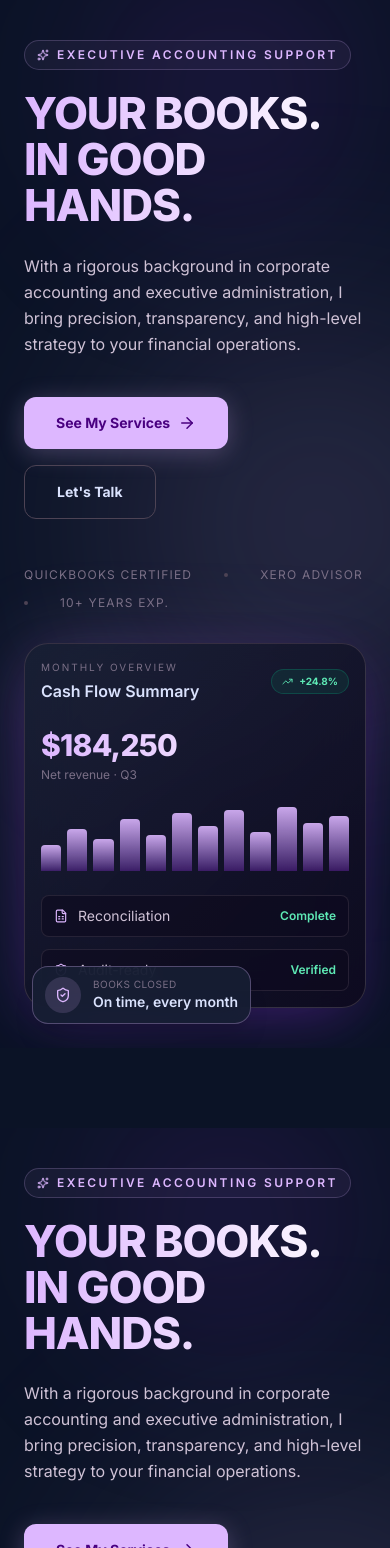
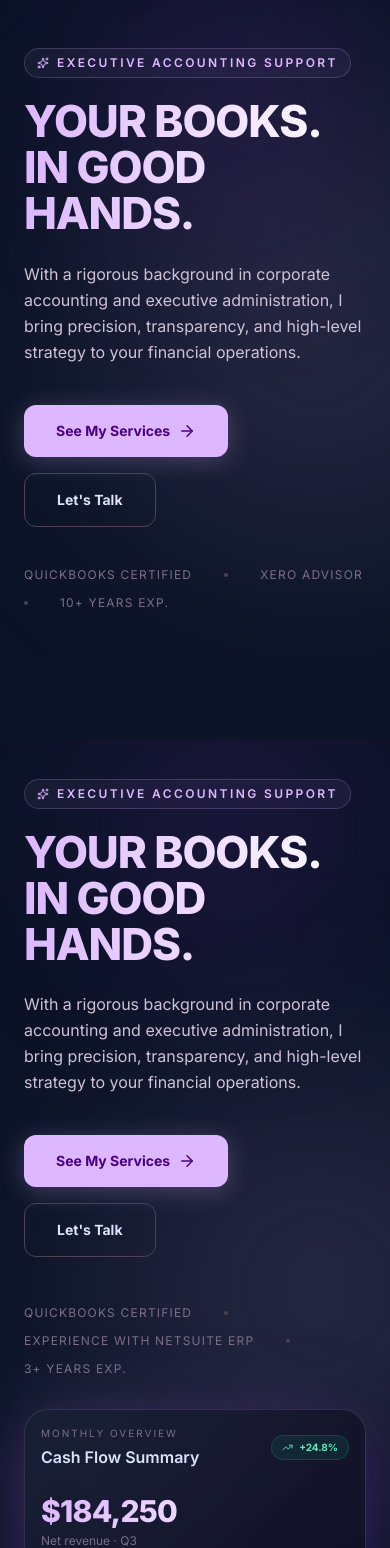
Before and after one commit to paulinelucena/Pauline-Portfolio, a React (Vite) app: page / in a window 390 px wide. Shown: the top 1548 px of the page. Built offline with nearby package versions, Linux system fonts and the light colour scheme.

Commit message:
Update Header.tsx

```diff
--- a/src/components/Header.tsx
+++ b/src/components/Header.tsx
@@ -5,15 +5,15 @@ export default function Hero() {
   return (
     <section
       id="hero"
-      className="relative w-full overflow-hidden py-10 md:py-14"
+      className="relative flex items-center overflow-hidden px-6 md:px-12 max-w-7xl mx-auto py-12 md:py-16"
     >
       {/* Decorative Glow Elements */}
       <div className="absolute -right-32 top-1/2 -translate-y-1/2 w-[400px] md:w-[700px] h-[400px] md:h-[700px] bg-[#ddb7ff]/15 rounded-full blur-[120px] md:blur-[160px] pointer-events-none" />
       <div className="absolute left-1/4 -top-10 w-[260px] h-[260px] bg-[#842bd2]/15 rounded-full blur-[90px] pointer-events-none" />
 
-      <div className="relative z-10 max-w-6xl mx-auto px-6 md:px-12 grid grid-cols-1 lg:grid-cols-[1fr_420px] gap-8 lg:gap-10 items-center w-full">
+      <div className="relative z-10 grid grid-cols-1 lg:grid-cols-[1.1fr_1fr] gap-12 lg:gap-16 items-center w-full">
         {/* LEFT — Copy */}
-        <div className="w-full">
+        <div className="max-w-2xl">
           <motion.p
             initial={{ opacity: 0, y: 15 }}
             animate={{ opacity: 1, y: 0 }}
@@ -73,7 +73,7 @@ export default function Hero() {
             initial={{ opacity: 0 }}
             animate={{ opacity: 1 }}
             transition={{ duration: 0.8, delay: 0.5 }}
-            className="mt-12 flex flex-wrap items-center gap-x-8 gap-y-3 text-xs uppercase tracking-widest text-[#7a6f86]"
+            className="mt-10 flex flex-wrap items-center gap-x-8 gap-y-3 text-xs uppercase tracking-widest text-[#7a6f86]"
           >
             <span>QuickBooks Certified</span>
             <span className="h-1 w-1 rounded-full bg-[#4d4354]" />
@@ -88,13 +88,13 @@ export default function Hero() {
           initial={{ opacity: 0, scale: 0.95, y: 30 }}
           animate={{ opacity: 1, scale: 1, y: 0 }}
           transition={{ duration: 0.9, delay: 0.3, ease: 'easeOut' }}
-          className="relative block"
+          className="relative hidden lg:block"
         >
           {/* Glow behind card */}
           <div className="absolute inset-0 -z-10 bg-gradient-to-br from-[#ddb7ff]/20 via-[#842bd2]/10 to-transparent rounded-3xl blur-2xl" />
 
           {/* Main card */}
-          <div className="relative rounded-3xl border border-[#4d4354]/60 bg-gradient-to-br from-[#171f33]/80 to-[#0e0a1f]/90 backdrop-blur-xl p-4 md:p-6 shadow-[0_20px_60px_-15px_rgba(132,43,210,0.4)]">
+          <div className="relative rounded-3xl border border-[#4d4354]/60 bg-gradient-to-br from-[#171f33]/80 to-[#0e0a1f]/90 backdrop-blur-xl p-6 shadow-[0_20px_60px_-15px_rgba(132,43,210,0.4)]">
             <div className="flex items-center justify-between mb-6">
               <div>
                 <p className="text-[10px] uppercase tracking-[0.2em] text-[#7a6f86] mb-1">Monthly Overview</p>
@@ -108,12 +108,12 @@ export default function Hero() {
 
             {/* Big metric */}
             <div className="mb-6">
-              <p className="text-3xl md:text-4xl font-extrabold text-gradient tracking-tight">$184,250</p>
+              <p className="text-4xl font-extrabold text-gradient tracking-tight">$184,250</p>
               <p className="text-xs text-[#7a6f86] mt-1">Net revenue · Q3</p>
             </div>
 
             {/* Mini bar chart */}
-            <div className="flex items-end gap-1.5 h-16 md:h-24 mb-6">
+            <div className="flex items-end gap-2 h-24 mb-6">
               {[40, 65, 50, 80, 55, 90, 70, 95, 60, 100, 75, 85].map((h, i) => (
                 <motion.div
                   key={i}
@@ -147,7 +147,7 @@ export default function Hero() {
             initial={{ opacity: 0, y: 10 }}
             animate={{ opacity: 1, y: 0 }}
             transition={{ duration: 0.6, delay: 1.2 }}
-            className="absolute -bottom-4 left-2 md:-bottom-6 md:-left-6 rounded-2xl border border-[#ddb7ff]/30 bg-[#171f33]/90 backdrop-blur-lg px-3 py-2.5 md:px-4 md:py-3 shadow-xl flex items-center gap-3"
+            className="absolute -bottom-6 -left-6 rounded-2xl border border-[#ddb7ff]/30 bg-[#171f33]/90 backdrop-blur-lg px-4 py-3 shadow-xl flex items-center gap-3"
           >
             <div className="h-9 w-9 rounded-full bg-[#ddb7ff]/15 grid place-items-center">
               <ShieldCheck size={16} className="text-[#ddb7ff]" />
```
